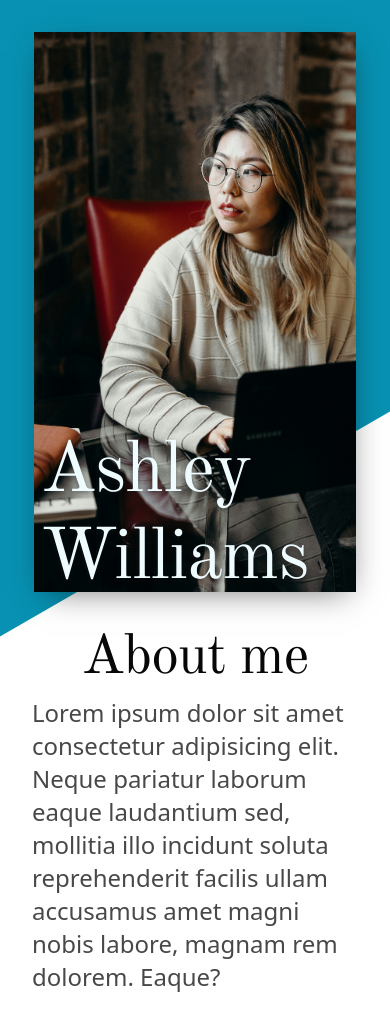
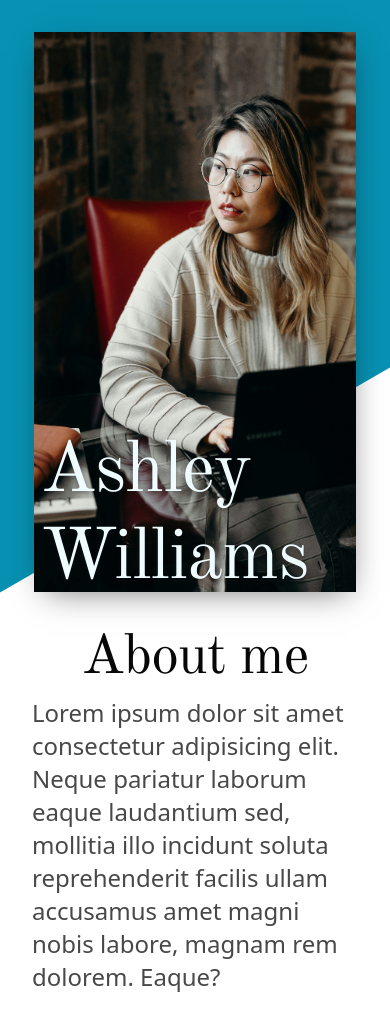
Before and after one commit to Liam-JL/odin-homepage, a website built with webpack: page src/template.html in a window 390 px wide. Shown: the top 1012 px of the page. Built offline with nearby package versions, Linux system fonts and the light colour scheme.

Commit message:
Tweak for more responsive background

```diff
--- a/src/shared/styles/footer.css
+++ b/src/shared/styles/footer.css
@@ -26,13 +26,9 @@
     margin-bottom: 1rem;
 }
 
-
 .contact-section__methods address {
     margin-bottom: 2rem;
 }
-
-
-
 
 .contact-section__icon-links {
     display: flex;
--- a/src/shared/styles/page-layout.css
+++ b/src/shared/styles/page-layout.css
@@ -1,6 +1,7 @@
 .background-accent {
     width: 100%;
     height: 100vh;
+    max-height: 800px;
     background-color: var(--tertiary);
     position: absolute;
     top: 0px;
```
